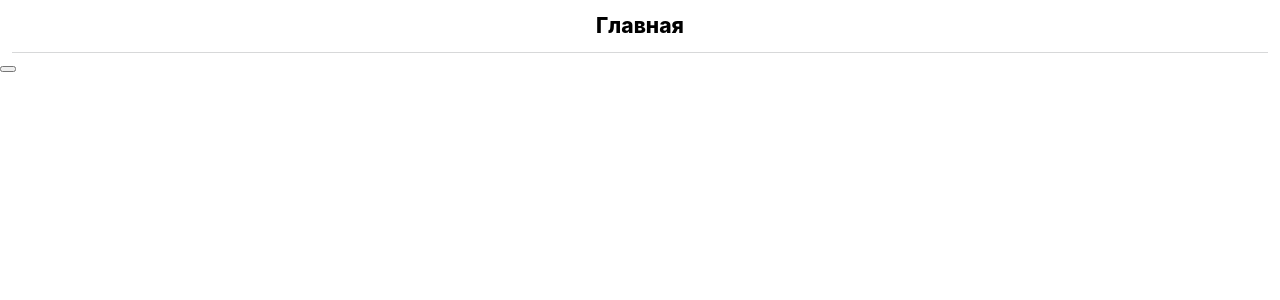
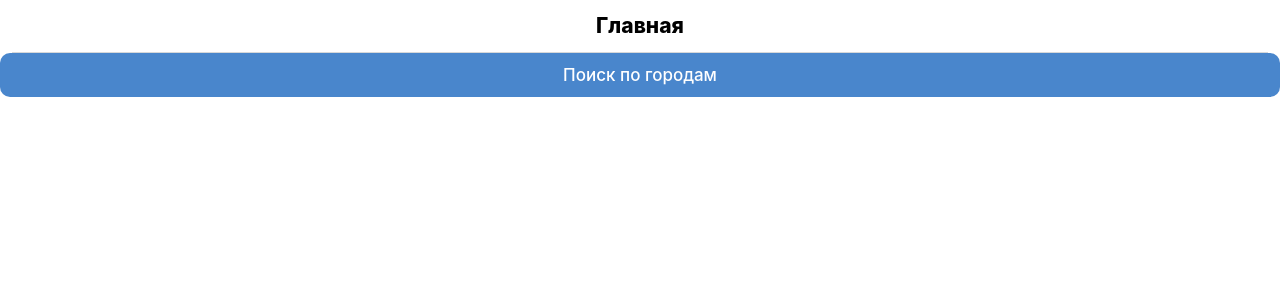
Before and after one commit to FireworksX/vc, a Vue app: page / in a window 1280 px wide. Shown: the top 300 px of the page. Built offline with nearby package versions, Linux system fonts and the light colour scheme.

Commit message:
make panel animation

```diff
--- a/src/App.vue
+++ b/src/App.vue
@@ -4,10 +4,11 @@
             <vc-view name="main-view" :active-panel="activePanel">
                 <vc-panel name="1">
                     <vc-panel-header>Главная</vc-panel-header>
-                    <button></button>
+                    <vc-button size="xl" @click="activePanel = '2'">Поиск по городам</vc-button>
                 </vc-panel>
                 <vc-panel name="2">
                     <vc-panel-header>Города</vc-panel-header>
+                    <vc-button mode="secondary" @click="activePanel = '1'">На главную</vc-button>
                 </vc-panel>
             </vc-view>
         </vc-root>
--- a/src/components/View/View.sass
+++ b/src/components/View/View.sass
@@ -21,6 +21,8 @@
   top: 0
   left: 0
   overflow: hidden
+  width: 100%
+  height: 100%
 
 
 
--- a/src/components/View/View.tsx
+++ b/src/components/View/View.tsx
@@ -57,6 +57,7 @@ export default Vue.extend<Data, any, any, any>({
         },
         getPanelClassNames(panel: VNode): any[] {
             const panelId = this.getPanelId(panel)
+            console.log(panelId, this.prevPanel, this.nextPanel, panelId === this.prevPanel)
             return [
                 'vc-View__panel',
                 {
@@ -81,7 +82,7 @@ export default Vue.extend<Data, any, any, any>({
             <div class={this.classNames}>
                 <div class="vc-View__panels">
                     {panels !== undefined &&
-                        panels.filter((panel: any) => (
+                        panels.map((panel: any) => (
                             <div class={this.getPanelClassNames(panel)}>{panel}</div>
                         ))}
                 </div>
```
